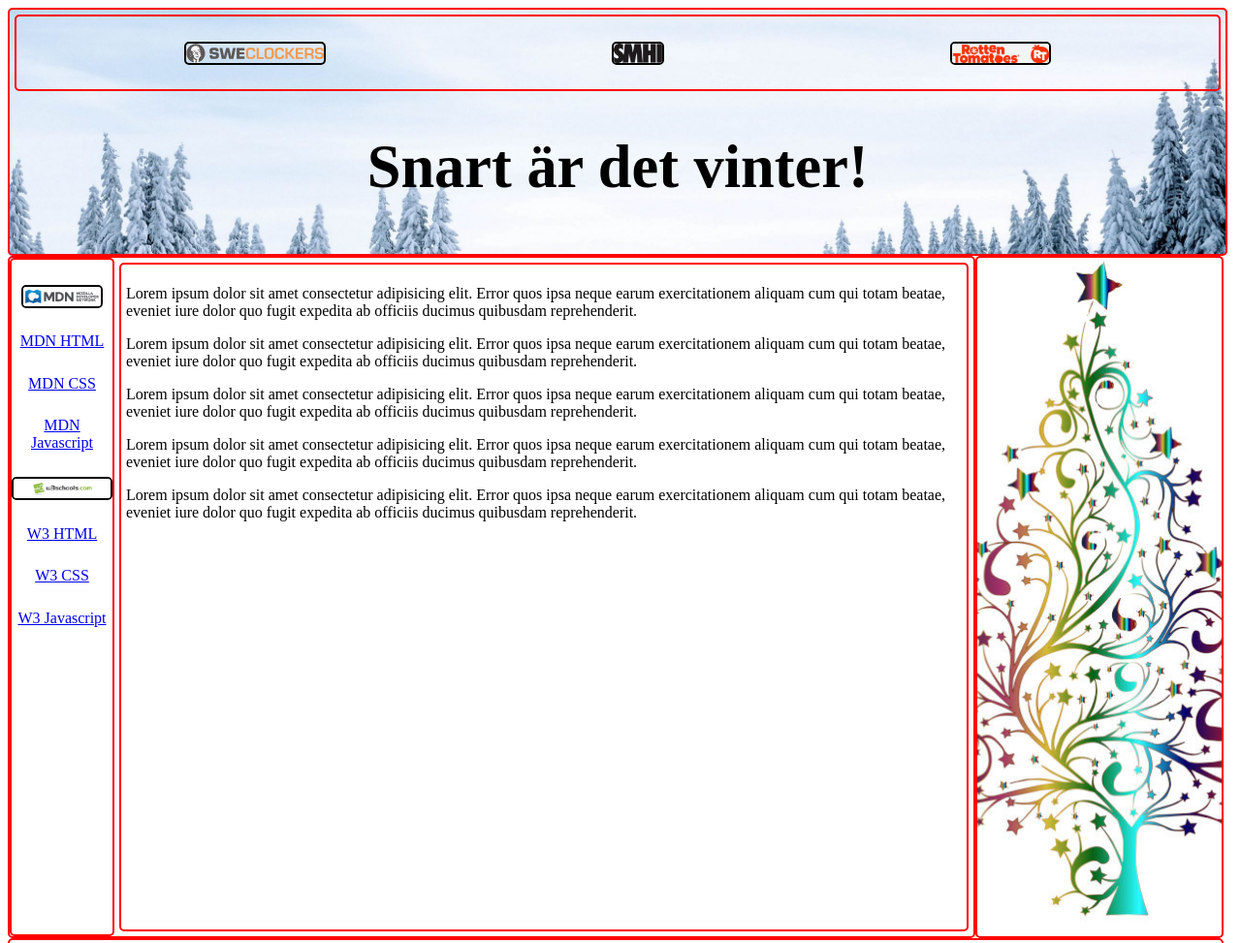
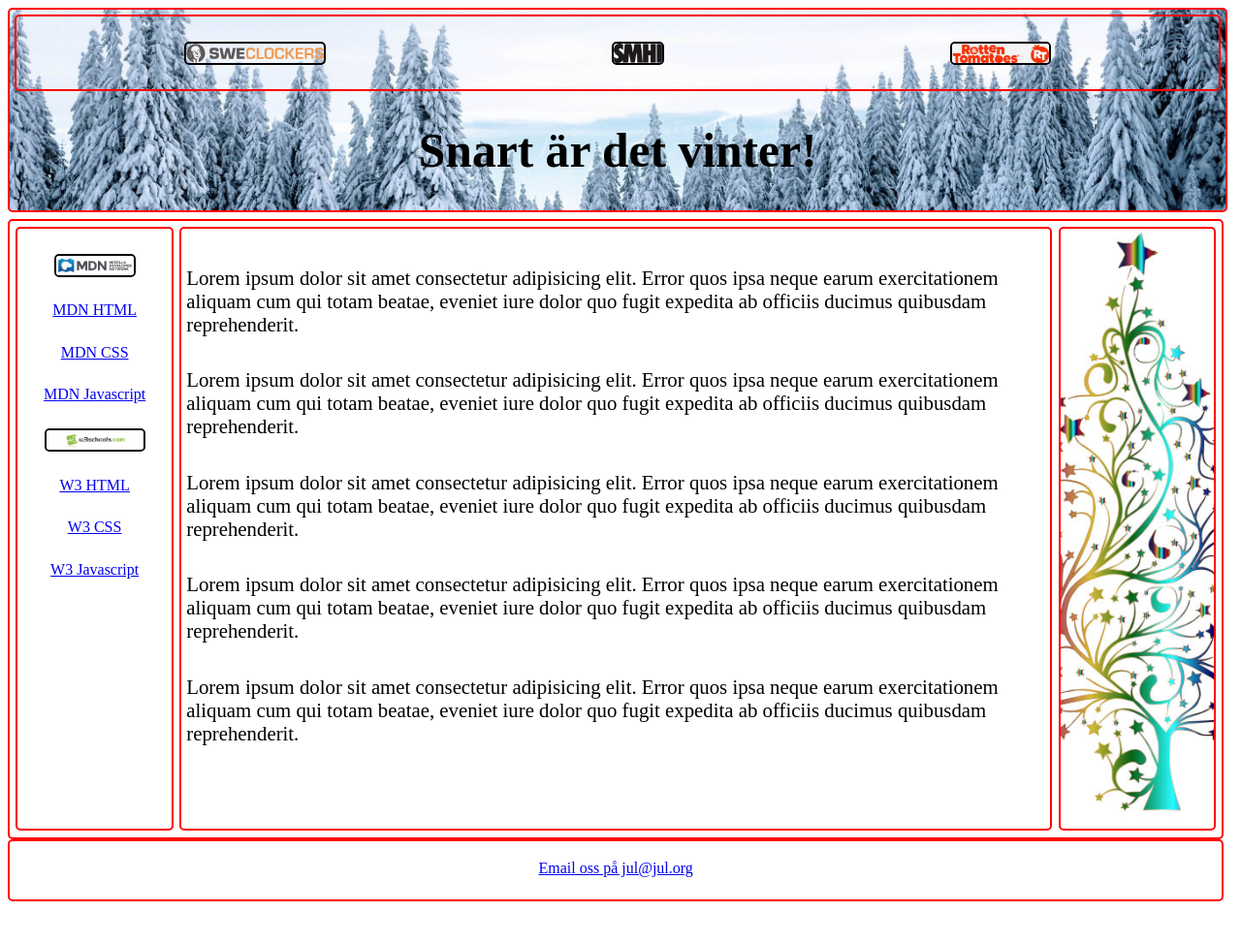
Before and after one commit to TE22A-andersson-tea/olika-enheter-upg-2, a plain HTML site: page index.html in a window 1280 px wide. Shown: the top 973 px of the page at 97% size. After the commit the page ends 938 px from the top, so only its background shows below. Drawn offline with Linux system fonts and the light colour scheme; a web font is replaced by a local one.

Commit message:
minskat koden och fixat accesibility

```diff
--- a/index.html
+++ b/index.html
@@ -19,11 +19,11 @@
     </header>
     <main>
         <div class = "Vänster">
-            <img id = "Vänster-bilder" src="./img/mdn_logo.jpg" alt="MDN Logo">
+            <img id = "Vänster-bilder" src="./img/mdn_logo.jpg" width = "84" height="24" alt="MDN Logo">
             <a href="https://developer.mozilla.org/en-US/docs/Web/HTML">MDN HTML</a>
             <a href="https://developer.mozilla.org/en-US/docs/Web/CSS">MDN CSS</a>
             <a href="https://developer.mozilla.org/en-US/docs/Web/JavaScript">MDN Javascript</a>
-            <img id = "Vänster-bilder" src="./img/w3schools.webp" alt="w3schools Logo">
+            <img id = "Vänster-bilder" src="./img/w3schools.webp" width = "104" height="24" alt="w3schools Logo">
             <a href="https://www.w3schools.com/html/">W3 HTML</a>
             <a href="https://www.w3schools.com/w3css/defaulT.asp">W3 CSS</a>
             <a href="https://www.w3schools.com/js/">W3 Javascript</a>
@@ -35,8 +35,9 @@
             <p>Lorem ipsum dolor sit amet consectetur adipisicing elit. Error quos ipsa neque earum exercitationem aliquam cum qui totam beatae, eveniet iure dolor quo fugit expedita ab officiis ducimus quibusdam reprehenderit.</p>
             <p>Lorem ipsum dolor sit amet consectetur adipisicing elit. Error quos ipsa neque earum exercitationem aliquam cum qui totam beatae, eveniet iure dolor quo fugit expedita ab officiis ducimus quibusdam reprehenderit.</p>
         </article>
+        <div class = "Höger"></div>
     </main>
-    <div class = "Höger"></div>
+
     <footer>
         <a href="mailto:jul@jul.org">Email oss på jul@jul.org</a>
     </footer>
--- a/style.css
+++ b/style.css
@@ -2,19 +2,33 @@ body{
     display: flex;
     flex-direction: column;
 }
-
 header{
     border: 2px solid red;
     border-radius: 5px;
-    width: 98vw;
+    width: 95vw;
     text-align: center;
+    margin-bottom: 0.5vw;
     background-image: url(./img/snow_winter_trees.jpg);
     background-size: cover;
+    background-position: center;
 }
 h1{
     font-family: "Mountains of Christmas";
-    font-size: calc(1.5rem + 3vw);
+    font-size: calc(1.5rem + 2vw);
 }
+p{
+    padding-top: 1vw;
+    font-size: calc(0.5rem + 1vw);
+}
+a:hover {
+    color: black;
+}
+a:focus{
+    background-color: green;
+    color: white
+}
+
+
 .Top{
     align-items: center;
     border: 2px solid red;
@@ -34,6 +48,7 @@ h1{
 main{
     border: 2px solid red;
     border-radius: 5px;
+    padding: 0.5vw;
 }
 .Vänster{
     display: none;
@@ -56,7 +71,8 @@ article{
     border: 2px solid red ;
     border-radius: 5px;
     padding: 5px;
-    margin: 5px;
+    margin-left: 0.5vw;
+    margin-right: 0.5vw;
     gap: 2vw;
 }
 .Höger{
@@ -77,6 +93,7 @@ footer{
     header{
         grid-column: 1/3;
         grid-row: 1/2;
+        width: 97vw;
     }
     .Top{
         grid-column: 1/2;
@@ -108,12 +125,13 @@ footer{
 @media only screen and (min-width: 1008px){
     body{
         display: grid;
-        grid-template-columns: 20vw 58vw 20vw;
-        grid-template-rows: 20vw 55vw 5vw;
+        grid-template-columns: 25vw 58vw 15vw;
+        grid-template-rows: 17vw 50vw 5vw;
     }
     header{
         grid-column: 1/3;
         grid-row: 1/2;
+        width: 98vw;
     }
     .Top{
         grid-column: 1/2;
@@ -124,18 +142,17 @@ footer{
         justify-content: space-around;
     }
     main{
-        grid-column: 1/3;
+        grid-column: 1/4;
         grid-row: 2/3;
         display: flex;
         flex-direction: row;
     }
     .Vänster{
-        border: 2px solid red;
-        border-radius: 5px;
         display: flex;
         flex-direction: column;
         gap: 2vw;
         padding-top: 2vw;
+        width: 25vw;
         align-items: center;
         text-align: center;
     }
@@ -148,11 +165,12 @@ footer{
         display: flex;
         background-image: url(./img/christmasTree.jpg);
         background-size: cover;
+        width: 25vw;
         background-position: center;
     }
     footer{
         grid-column: 1/4;
         grid-row: 3/4;
-        padding-top: 2vw;
+        padding-top: 1.5vw;
     }
 }
```
